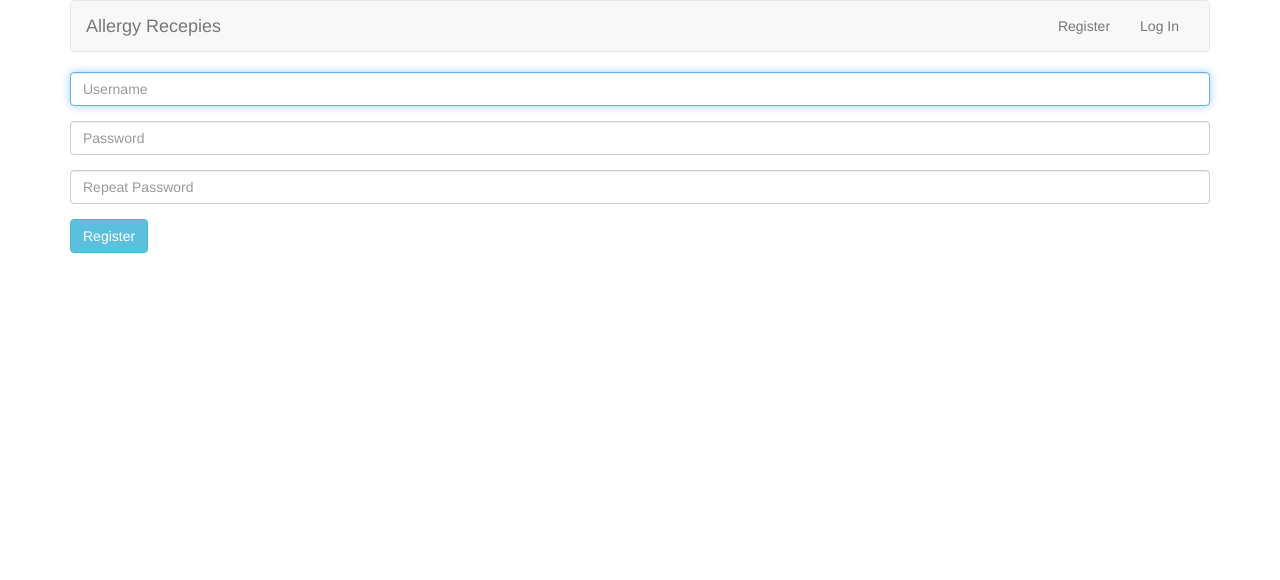
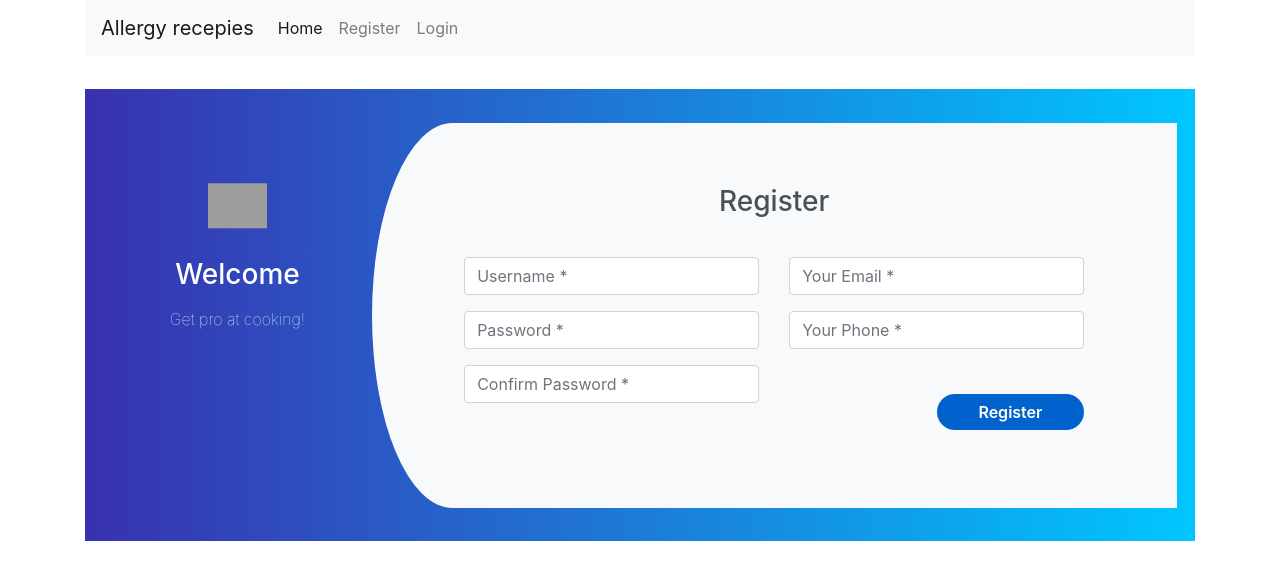
Before and after one commit to DaanSchueler/project, a Flask app: page /register in a window 1280 px wide. Shown: the top 580 px of the page. Run offline with Flask 2, Linux system fonts and the light colour scheme; some libraries are stand-ins or nearby versions; grey boxes are pictures that could not be loaded.

Commit message:
nieuwe feature: ...

```diff
--- a/templates/register.html
+++ b/templates/register.html
@@ -1,23 +1,97 @@
-{% extends "layout.html" %}
-{% block title %}
-    Register
-{% endblock %}
 
-{% block main %}
-    <form action="{{ url_for('register') }}" method="post">
-        <fieldset>
+<head>
+<link href="//maxcdn.bootstrapcdn.com/bootstrap/4.1.1/css/bootstrap.min.css" rel="stylesheet" id="bootstrap-css">
+
+<link rel="stylesheet" href="{{ url_for('static', filename='styles.css') }}">
+
+<script src="//maxcdn.bootstrapcdn.com/bootstrap/4.1.1/js/bootstrap.min.js"></script>
+
+<script src="//cdnjs.cloudflare.com/ajax/libs/jquery/3.2.1/jquery.min.js"></script>
+<!------ Include the above in your HEAD tag ---------->
+
+<title>Allergy Recepies: {% block title %}{% endblock %}</title>
+
+</head>
+
+<body>
+<div class="container">
+    <nav class="navbar navbar-expand-lg navbar-light bg-light">
+                <a class="navbar-brand" href="#">Allergy recepies</a>
+                    <button class="navbar-toggler" type="button" data-toggle="collapse" data-target="#navbarNav" aria-controls="navbarNav" aria-expanded="false" aria-label="Toggle navigation">
+    <span class="navbar-toggler-icon"></span>
+    </button>
+    <div class="collapse navbar-collapse" id="navbarNav">
+    <div class="navbar-nav">
+      <a class="nav-item nav-link active" href="https://ide50-tavitje.legacy.cs50.io:8080">Home <span class="sr-only">(current)</span></a>
+      <a class="nav-item nav-link" href="https://ide50-tavitje.legacy.cs50.io:8080/register">Register</a>
+      <a class="nav-item nav-link" href="https://ide50-tavitje.legacy.cs50.io:8080/login">Login</a>
+  </div>
+</nav>
+<div class="container register">
+                <div class="row">
+                    <div class="col-md-3 register-left">
+                        <img src="https://image.ibb.co/n7oTvU/logo_white.png" alt=""/>
+                        <h3>Welcome</h3>
+                        <p>Get pro at cooking!</p>
+                    </div>
+                    <div class="col-md-9 register-right">
+                        <ul class="nav nav-tabs nav-justified" id="myTab" role="tablist">
+                        </ul>
+                        <div class="tab-content" id="myTabContent">
+                            <div class="tab-pane fade show active" id="home" role="tabpanel" aria-labelledby="home-tab">
+                                <h3 class="register-heading">Register</h3>
+                                <div class="row register-form">
+                                    <div class="col-md-6">
                                         <div class="form-group">
-                <input autocomplete="off" autofocus class="form-control" name="username" placeholder="Username" type="text"/>
+                                            <input type="text" class="form-control" placeholder="Username *" value="" />
                                         </div>
                                         <div class="form-group">
-                <input class="form-control" name="password" placeholder="Password" type="password"/>
+                                            <input type="password" class="form-control" placeholder="Password *" value="" />
                                         </div>
                                         <div class="form-group">
-                <input class="form-control" name="confirmation" placeholder="Repeat Password" type="password"/>
+                                            <input type="password" class="form-control"  placeholder="Confirm Password *" value="" />
+                                        </div>
+                                    </div>
+                                    <div class="col-md-6">
+                                        <div class="form-group">
+                                            <input type="email" class="form-control" placeholder="Your Email *" value="" />
                                         </div>
                                         <div class="form-group">
-                <button class="btn btn-info" type="submit">Register</button>
+                                            <input type="text" minlength="10" maxlength="10" name="txtEmpPhone" class="form-control" placeholder="Your Phone *" value="" />
                                         </div>
-        </fieldset>
-    </form>
-{% endblock %}
+                                        <input type="submit" class="btnRegister"  value="Register"/>
+                                    </div>
+                                </div>
+                            </div>
+                            <div class="tab-pane fade show" id="profile" role="tabpanel" aria-labelledby="profile-tab">
+                                <h3  class="register-heading">Apply as a Hirer</h3>
+                                <div class="row register-form">
+                                    <div class="col-md-6">
+                                        <div class="form-group">
+                                            <input type="text" class="form-control" placeholder="Username *" value="" />
+                                        </div>
+                                    </div>
+                                    <div class="col-md-6">
+                                        <div class="form-group">
+                                            <input type="password" class="form-control" placeholder="Password *" value="" />
+                                        </div>
+                                        <div class="form-group">
+                                            <input type="password" class="form-control" placeholder="Confirm Password *" value="" />
+                                        </div>
+                                        <div class="form-group">
+                                            <select class="form-control">
+                                                <option class="hidden"  selected disabled>Please select your Sequrity Question</option>
+                                                <option>What is your Birthdate?</option>
+                                                <option>What is Your old Phone Number</option>
+                                                <option>What is your Pet Name?</option>
+                                            </select>
+                                        </div>
+                                        <div class="form-group">
+                                            <input type="text" class="form-control" placeholder="`Answer *" value="" />
+                                        </div>
+                                        <input type="submit" class="btnRegister"  value="Register"/>
+                                    </div>
+                                </div>
+
+
+                                </body>
```
Lines whose indentation alone changed are shown as unchanged.
